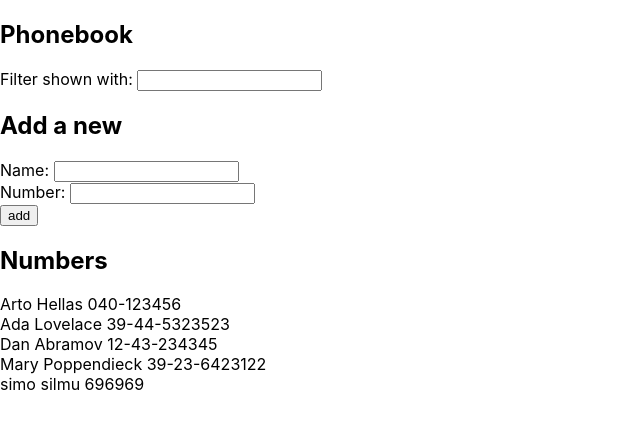
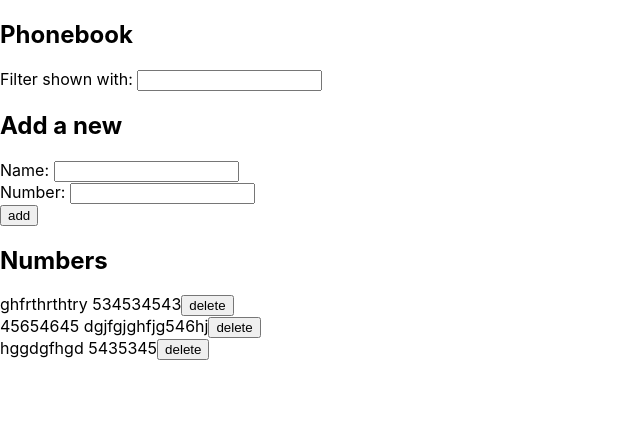
Before and after one commit to villepaananen/fullstackopen, a React (Create React App) app in the folder osa2/puhelinluettelo/: page / in a window 1280 px wide. Shown: the top 428 px of the page, without its empty margins (0-640 px from the left). Built offline with nearby package versions, Linux system fonts and the light colour scheme; data requests are answered from the project's data file.

Commit message:
2.17 done

```diff
--- a/osa2/puhelinluettelo/db.json
+++ b/osa2/puhelinluettelo/db.json
@@ -1,29 +1,19 @@
 {
   "persons": [
     {
-      "name": "Arto Hellas",
-      "number": "040-123456",
+      "name": "ghfrthrthtry",
+      "number": "534534543",
       "id": 1
     },
     {
-      "name": "Ada Lovelace",
-      "number": "39-44-5323523",
-      "id": 2
-    },
-    {
-      "name": "Dan Abramov",
-      "number": "12-43-234345",
+      "name": "45654645",
+      "number": "dgjfgjghfjg546hj",
       "id": 3
     },
     {
-      "name": "Mary Poppendieck",
-      "number": "39-23-6423122",
+      "name": "hggdgfhgd",
+      "number": "5435345",
       "id": 4
-    },
-    {
-      "name": "simo silmu",
-      "number": "696969",
-      "id": 5
     }
   ]
 }
--- a/osa2/puhelinluettelo/src/App.js
+++ b/osa2/puhelinluettelo/src/App.js
@@ -19,6 +19,19 @@ const App = () => {
   const handleNameChange = event => setNewName(event.target.value);
   const handleNumberChange = event => setNewNumber(event.target.value);
   const handleFilterChange = event => setNewFilter(event.target.value);
+
+  const handlePersonDelete = event => {
+    event.preventDefault();
+    const person = persons.find(p => p.name === event.target.name);
+    const result = window.confirm(
+      `Are you sure you want to delete ${person.name}?`
+    );
+    if (result) {
+      peopleService.remove(person.id).then(() => {
+        setPersons(persons.filter(p => p.name !== person.name));
+      });
+    }
+  };
 
   const handlePersonAdd = event => {
     event.preventDefault();
@@ -52,7 +65,11 @@ const App = () => {
         handleNumberChange={handleNumberChange}
       />
       <h2>Numbers</h2>
-      <Persons persons={persons} filter={filter} />
+      <Persons
+        persons={persons}
+        filter={filter}
+        handlePersonDelete={handlePersonDelete}
+      />
     </div>
   );
 };
--- a/osa2/puhelinluettelo/src/components/Persons.js
+++ b/osa2/puhelinluettelo/src/components/Persons.js
@@ -1,25 +1,38 @@
 import React from "react";
 
-const Person = ({ name, number }) => {
+const Person = ({ name, number, handlePersonDelete }) => {
   return (
     <div>
       {name} {number}
+      <button name={name} onClick={handlePersonDelete}>
+        delete
+      </button>
     </div>
   );
 };
 
-export const Persons = ({ persons, filter }) => {
+export const Persons = ({ persons, filter, handlePersonDelete }) => {
   const rows = () => {
     if (filter === "") {
       return persons.map(person => (
-        <Person name={person.name} key={person.name} number={person.number} />
+        <Person
+          name={person.name}
+          key={person.name}
+          number={person.number}
+          handlePersonDelete={handlePersonDelete}
+        />
       ));
     } else {
       const filtered = persons.filter(person =>
         person.name.toLowerCase().includes(filter.toLowerCase())
       );
       return filtered.map(person => (
-        <Person name={person.name} key={person.name} number={person.number} />
+        <Person
+          name={person.name}
+          key={person.name}
+          number={person.number}
+          handlePersonDelete={handlePersonDelete}
+        />
       ));
     }
   };
--- a/osa2/puhelinluettelo/src/services/persons.js
+++ b/osa2/puhelinluettelo/src/services/persons.js
@@ -16,4 +16,9 @@ const update = (id, newObject) => {
   return request.then(response => response.data);
 };
 
-export default { getAll, create, update };
+const remove = id => {
+  const request = axios.delete(`${baseUrl}/${id}`);
+  return request.then(response => response.data);
+};
+
+export default { getAll, create, update, remove };
```
